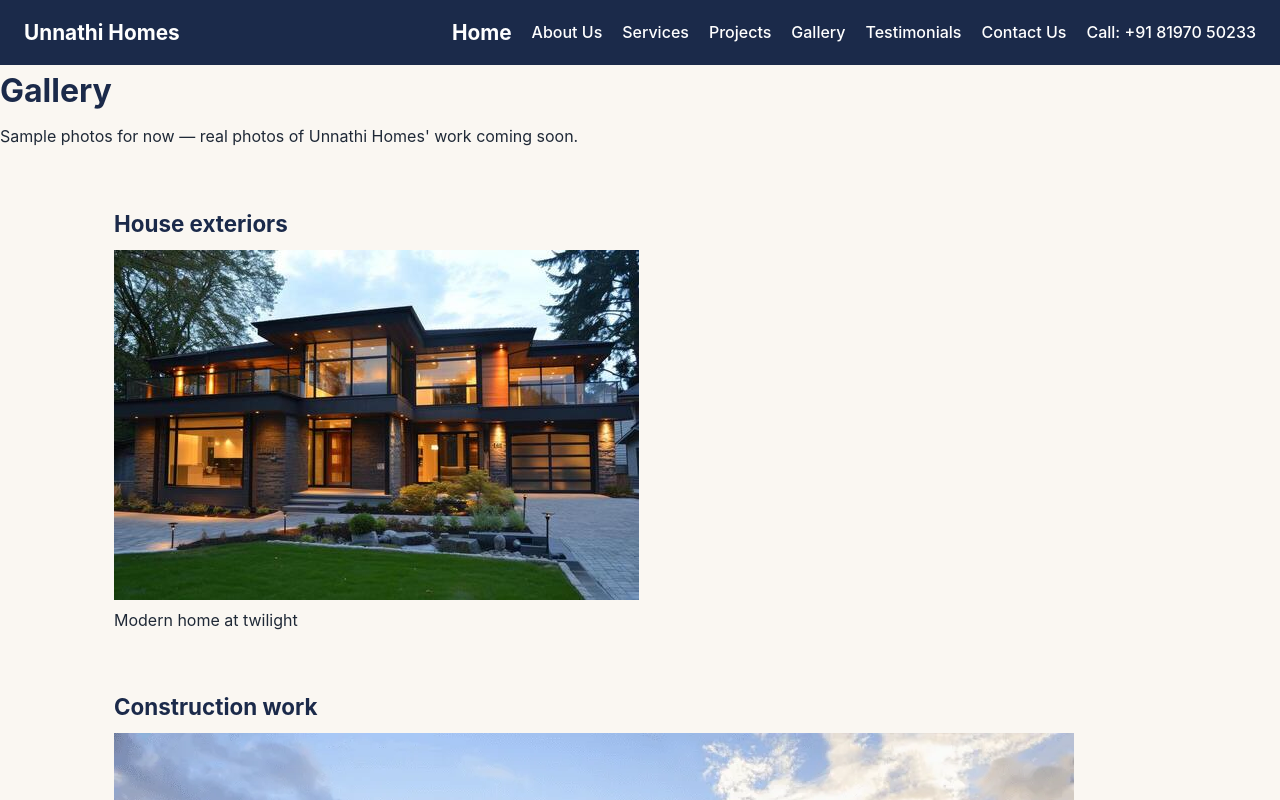
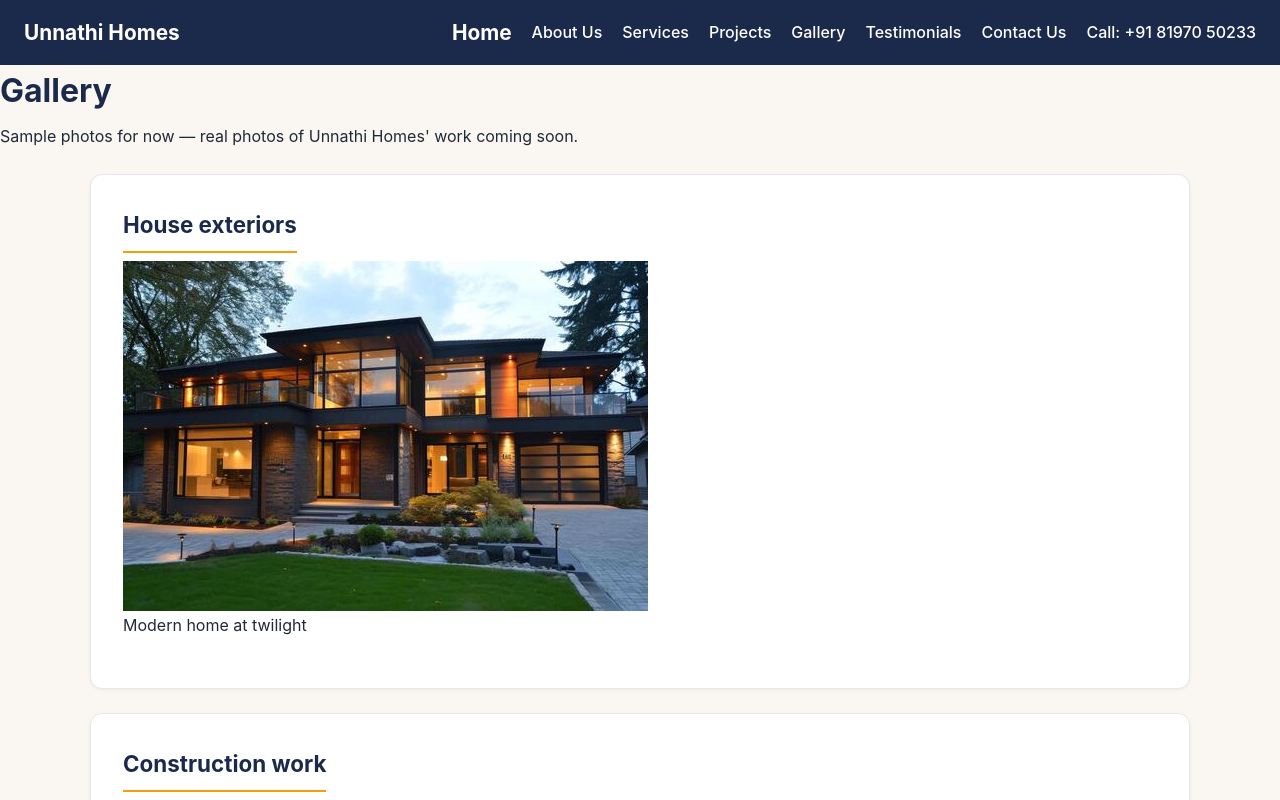
Before and after one commit to ullas2007/unnathi-homes, a React (Vite) app: page /gallery in a window 1280 px wide. Shown: the top 800 px of the page. Built offline with nearby package versions, Linux system fonts and the light colour scheme.

Commit message:
Footer at page bottom; content sections as white cards with better text

```diff
--- a/src/App.css
+++ b/src/App.css
@@ -271,3 +271,45 @@ footer p {
   max-width: 800px;
   margin: 2rem auto;
 }
+
+/* Page layout: footer stays at the bottom of the page */
+#root {
+  display: flex;
+  flex-direction: column;
+  min-height: 100vh;
+}
+
+main {
+  flex: 1;
+}
+
+/* Content sections as white cards (all pages, except Home's hero, photo strip and CTA band) */
+section:not(.hero-full):not(.photos):not(.cta) {
+  background: #ffffff;
+  border: 1px solid #e5e7eb;
+  border-radius: 12px;
+  padding: 2rem;
+  margin: 1.5rem auto;
+  box-shadow: 0 1px 3px rgba(0, 0, 0, 0.06);
+}
+
+/* Attractive inner text */
+section:not(.hero-full):not(.photos):not(.cta) p {
+  line-height: 1.8;
+  margin: 0 0 1rem;
+}
+
+section:not(.hero-full):not(.photos):not(.cta) h2 {
+  margin-top: 0;
+  padding-bottom: 0.5rem;
+  border-bottom: 2px solid #f59e0b;
+  display: inline-block;
+}
+
+/* Form inside a card section: no double border */
+section:not(.hero-full):not(.photos):not(.cta) form {
+  border: none;
+  padding: 0;
+  background: transparent;
+  max-width: none;
+}
--- a/src/App.jsx
+++ b/src/App.jsx
@@ -14,6 +14,7 @@ function App() {
   return (
     <BrowserRouter>
       <Navbar />
+      <main>
         <Routes>
           <Route path="/" element={<Home />} />
           <Route path="/about" element={<About />} />
@@ -23,6 +24,7 @@ function App() {
           <Route path="/testimonials" element={<Testimonials />} />
           <Route path="/contact" element={<Contact />} />
         </Routes>
+      </main>
       <footer>
         <p>Unnathi Homes, K R Extension, 4th Main Road, Near Shankar Mutt, Tiptur 572201</p>
         <p>Phone: +91 81970 50233</p>
```
Lines whose indentation alone changed are shown as unchanged.
